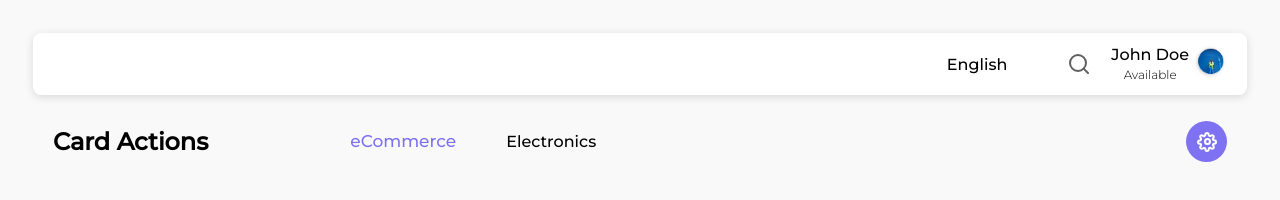
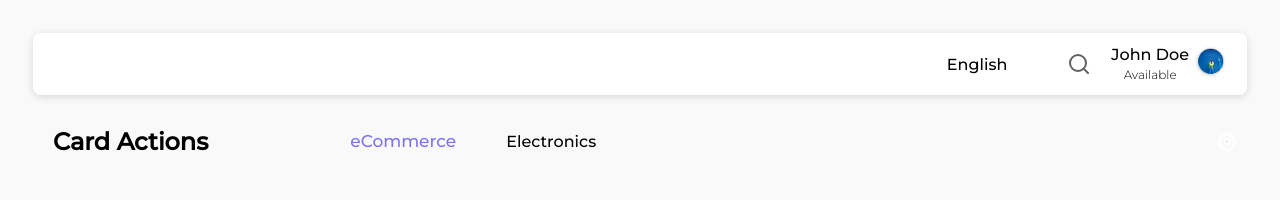
Before and after one commit to Rha001/online-store, a plain HTML site: page index.html in a window 1280 px wide. Drawn offline with Linux system fonts and the light colour scheme.

Commit message:
another test

```diff
--- a/css/style.css
+++ b/css/style.css
@@ -54,16 +54,6 @@ body {
     font-size:17px;
 }
 
-.settingsIcon {
-    width: 3px;
-    height: 3px;
-    padding: 20px;
-    border-radius: 50%;
-    background-color: #7E72F2;
-    line-height: 3px;
-    text-align: center;
-}
-
 .settingsIma {
     width: 100%;
     height: auto;
```
